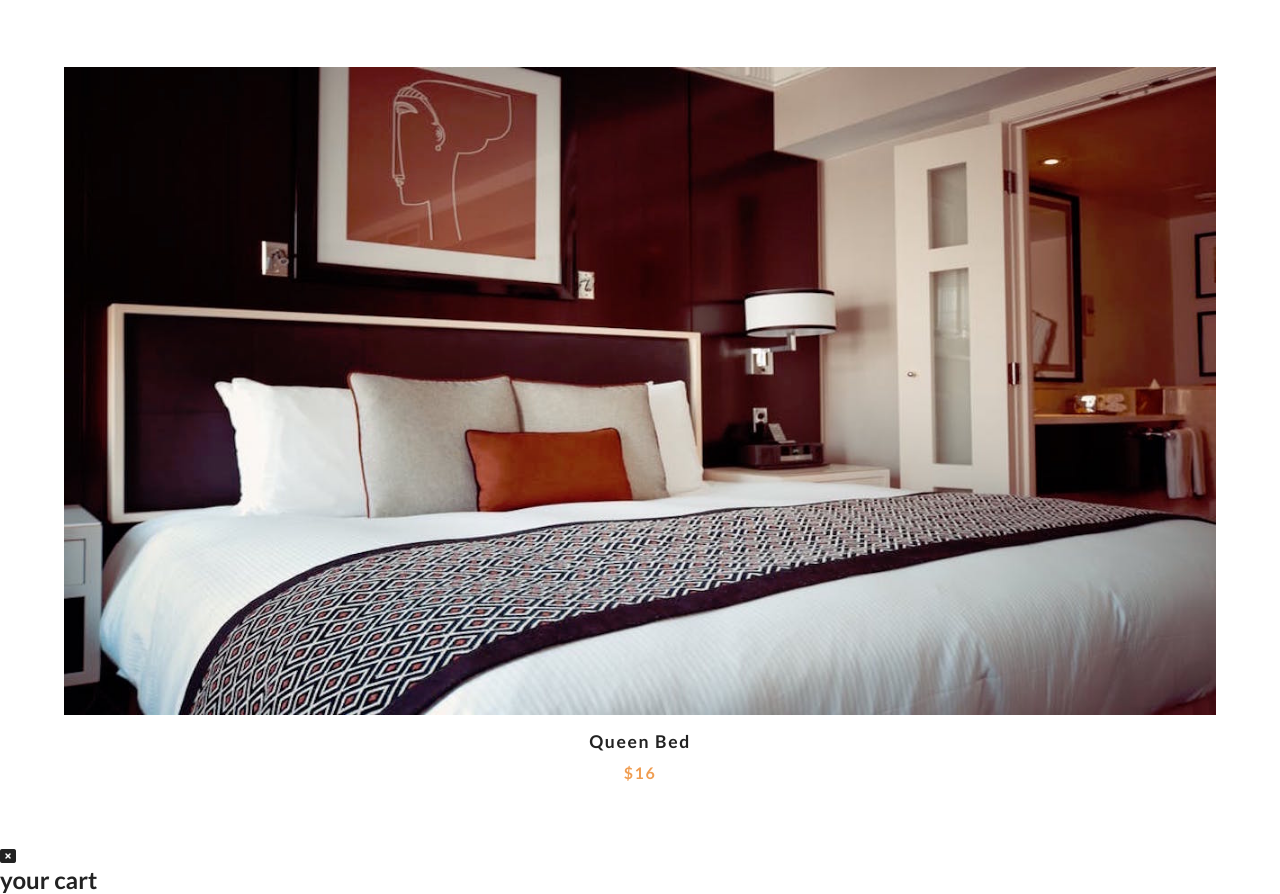
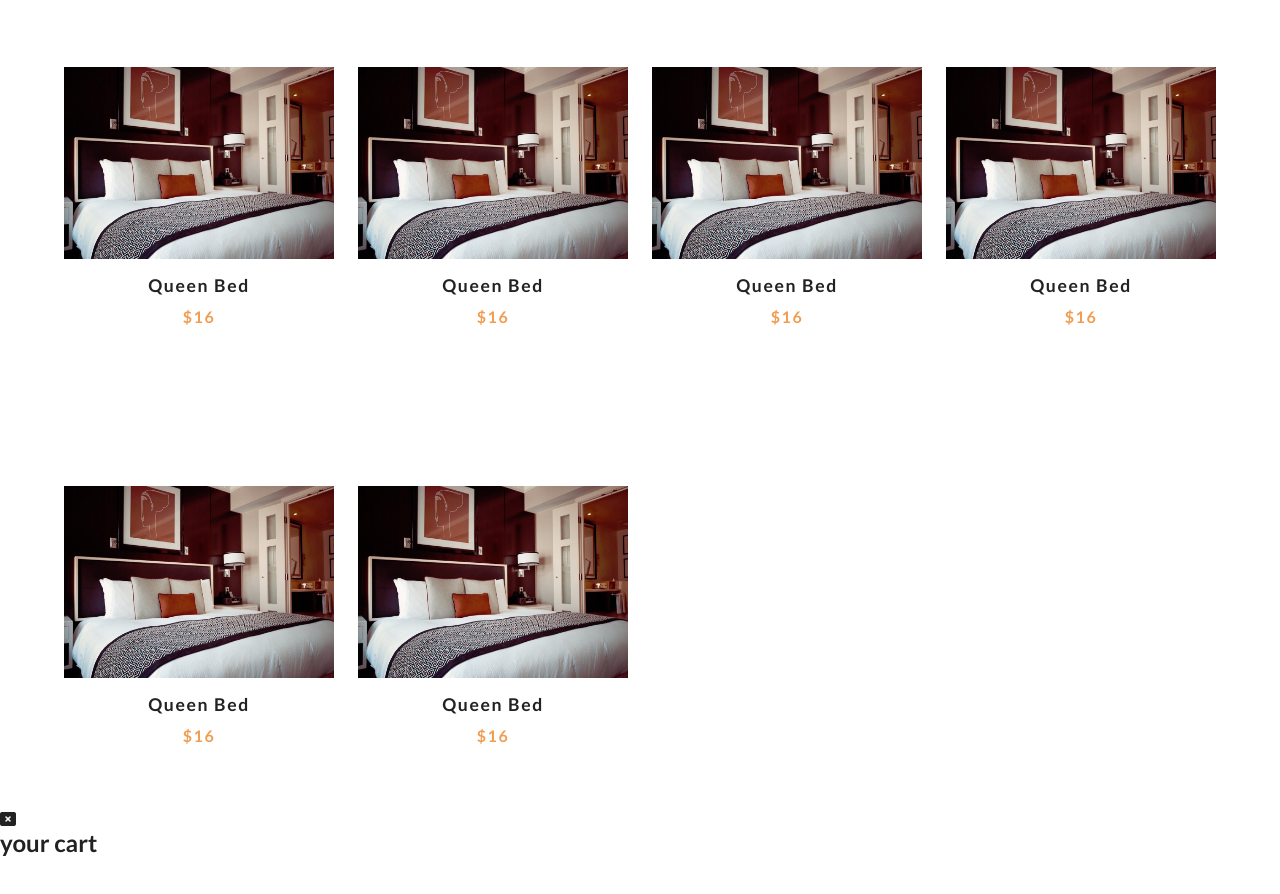
Before and after one commit to Portia-cyber/Ecommerce, a plain HTML site: page index.html in a window 1280 px wide. Shown: the part 925-1819 px from the top of the page. After the commit the page ends 1782 px from the top, so only its background shows below. Drawn offline with Linux system fonts and the light colour scheme.

Commit message:
Update index.html

```diff
--- a/index.html
+++ b/index.html
@@ -58,6 +58,66 @@
                  <h4>$16</h4>
              </article>
             <!--end of product-->
+            <!--Products 1-->
+             <article class="product">
+                 <div class="img-container">
+                     <img src="./images/product-1.jpeg" alt="product" class="product-img">
+                     <button class="bag-btn" data-id="1" >
+                         <i class="fas fa-shopping-cart">Add to Bag</i>
+                     </button>
+                 </div>
+                 <h3>Queen Bed</h3>
+                 <h4>$16</h4>
+             </article>
+            <!--end of product-->
+            <!--Products 1-->
+             <article class="product">
+                 <div class="img-container">
+                     <img src="./images/product-1.jpeg" alt="product" class="product-img">
+                     <button class="bag-btn" data-id="1" >
+                         <i class="fas fa-shopping-cart">Add to Bag</i>
+                     </button>
+                 </div>
+                 <h3>Queen Bed</h3>
+                 <h4>$16</h4>
+             </article>
+            <!--end of product-->
+            <!--Products 1-->
+             <article class="product">
+                 <div class="img-container">
+                     <img src="./images/product-1.jpeg" alt="product" class="product-img">
+                     <button class="bag-btn" data-id="1" >
+                         <i class="fas fa-shopping-cart">Add to Bag</i>
+                     </button>
+                 </div>
+                 <h3>Queen Bed</h3>
+                 <h4>$16</h4>
+             </article>
+            <!--end of product-->
+            <!--Products 1-->
+             <article class="product">
+                 <div class="img-container">
+                     <img src="./images/product-1.jpeg" alt="product" class="product-img">
+                     <button class="bag-btn" data-id="1" >
+                         <i class="fas fa-shopping-cart">Add to Bag</i>
+                     </button>
+                 </div>
+                 <h3>Queen Bed</h3>
+                 <h4>$16</h4>
+             </article>
+            <!--end of product-->
+            <!--Products 1-->
+             <article class="product">
+                 <div class="img-container">
+                     <img src="./images/product-1.jpeg" alt="product" class="product-img">
+                     <button class="bag-btn" data-id="1" >
+                         <i class="fas fa-shopping-cart">Add to Bag</i>
+                     </button>
+                 </div>
+                 <h3>Queen Bed</h3>
+                 <h4>$16</h4>
+             </article>
+            <!--end of product-->
         </div>
     </section>
 
```
